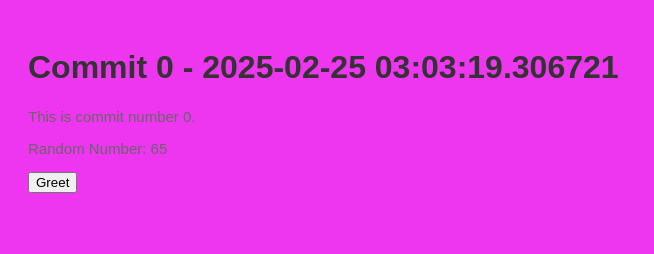
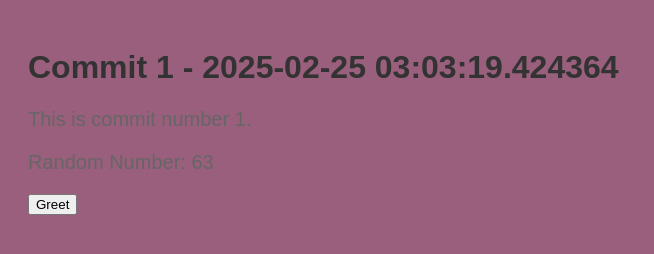
Before and after one commit to legbald0d/myrep-repo-20250225030313, a plain HTML site: page index.html in a window 1280 px wide. Shown: the whole page, without its empty margins (0-654 px from the left). Drawn offline with Linux system fonts and the light colour scheme.

Commit message:
📝 Commit 1 with HTML, CSS, and JS

```diff
--- a/index.html
+++ b/index.html
@@ -2,13 +2,13 @@
     <!DOCTYPE html>
     <html>
     <head>
-        <title>Commit 0 - 2025-02-25 03:03:19.306721</title>
+        <title>Commit 1 - 2025-02-25 03:03:19.424364</title>
         <link rel="stylesheet" href="style.css">
     </head>
     <body>
-        <h1>Commit 0 - 2025-02-25 03:03:19.306721</h1>
-        <p>This is commit number 0.</p>
-        <p>Random Number: 65</p>
+        <h1>Commit 1 - 2025-02-25 03:03:19.424364</h1>
+        <p>This is commit number 1.</p>
+        <p>Random Number: 63</p>
         <button onclick="greet()">Greet</button>
         <script src="script.js"></script>
     </body>
--- a/script.js
+++ b/script.js
@@ -2,4 +2,4 @@
     function greet() {
         alert('Hello from commit ' + commitNumber + '!');
     }
-    var commitNumber = 0;
+    var commitNumber = 1;
--- a/style.css
+++ b/style.css
@@ -1,7 +1,7 @@
 
     body {
         font-family: Arial, sans-serif;
-        background-color: #ee36f0;
+        background-color: #995f7c;
         padding: 20px;
     }
     h1 {
@@ -9,5 +9,5 @@
     }
     p {
         color: #666;
-        font-size: 15px;
+        font-size: 20px;
     }
```
